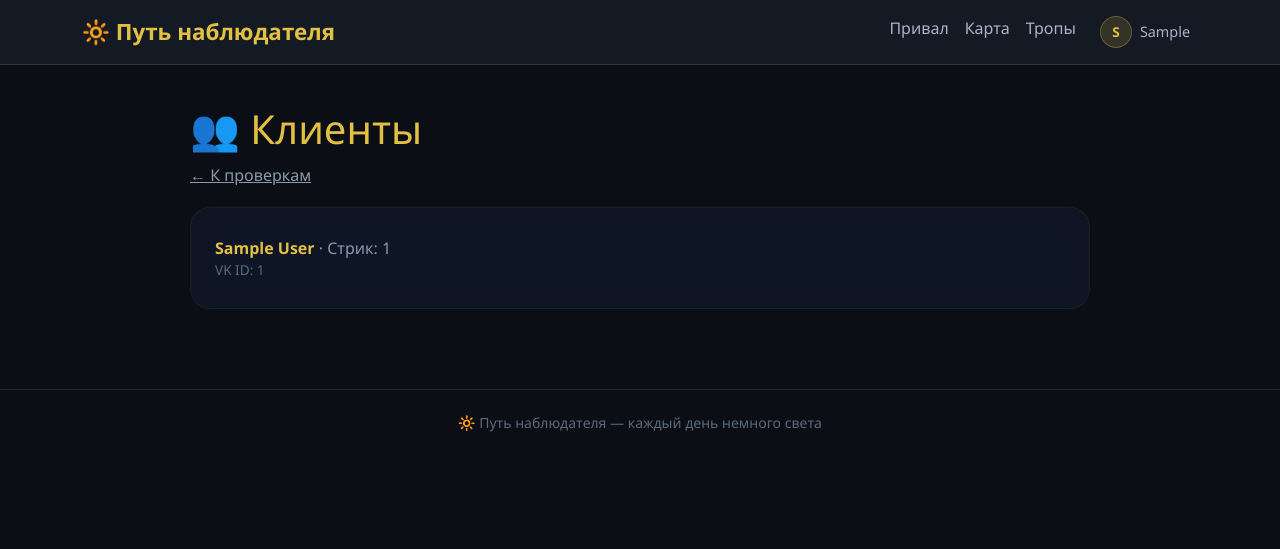
After one commit to Aaantooon/Observatory, a Django app: page /crm/clients/ in a window 1280 px wide. The commit adds this page. Shown: the top 549 px of the page. Run offline with Django 5.2, Linux system fonts and the light colour scheme; a user stored in the database is signed in; tables that the repository leaves empty hold one stand-in row (values such as "Sample post").

Commit message:
feat: add client list and detail pages to CRM

```diff
--- a/crm/urls.py
+++ b/crm/urls.py
@@ -2,6 +2,6 @@ from django.urls import path
 from . import views
 
 urlpatterns = [
-    path('', views.review_list, name='crm_review_list'),
-    path('review/<int:review_id>/', views.review_detail, name='crm_review_detail'),
+    path('clients/', views.client_list, name='crm_client_list'),
+    path('clients/<int:user_id>/', views.client_detail, name='crm_client_detail'),
 ]
--- a/crm/views.py
+++ b/crm/views.py
@@ -2,6 +2,25 @@ from django.shortcuts import render, redirect, get_object_or_404
 from django.contrib.admin.views.decorators import staff_member_required
 from django.utils import timezone
 from bot_api.models import Review
+from bot_api.models import User, Result, Review
+
+
+@staff_member_required
+def client_list(request):
+    clients = User.objects.all().order_by('-registered_at')
+    return render(request, 'crm/client_list.html', {'clients': clients})
+
+
+@staff_member_required
+def client_detail(request, user_id):
+    client = get_object_or_404(User, id=user_id)
+    results = Result.objects.filter(user=client).order_by('-completed_at')
+    reviews = Review.objects.filter(user=client).order_by('-created_at')
+    return render(request, 'crm/client_detail.html', {
+        'client': client,
+        'results': results,
+        'reviews': reviews,
+    })
 
 
 @staff_member_required
--- /dev/null
+++ b/templates/crm/client_list.html
@@ -0,0 +1,21 @@
+{% extends 'base.html' %}
+{% block title %}CRM — Клиенты{% endblock %}
+{% block content %}
+<div style="max-width: 900px; margin: 0 auto;">
+    <h1 style="color: #e2c044; font-weight: 300;">👥 Клиенты</h1>
+    <div style="margin: 10px 0 20px;">
+        <a href="{% url 'crm_review_list' %}" style="color: #8a9aaa;">← К проверкам</a>
+    </div>
+    <div style="display: flex; flex-direction: column; gap: 12px;">
+    {% for c in clients %}
+        <a href="{% url 'crm_client_detail' c.id %}" style="text-decoration: none;">
+            <div class="card-glass">
+                <strong style="color: #e2c044;">{{ c.first_name }} {{ c.last_name }}</strong>
+                <span style="color: #8a9aaa;"> · Стрик: {{ c.streak }}</span>
+                <div style="color: #5a6a7e; font-size: 0.85rem;">VK ID: {{ c.vk_id }}</div>
+            </div>
+        </a>
+    {% endfor %}
+    </div>
+</div>
+{% endblock %}
--- a/templates/crm/review_list.html
+++ b/templates/crm/review_list.html
@@ -3,6 +3,9 @@
 {% block content %}
 <div style="max-width: 900px; margin: 0 auto;">
     <h1 style="color: #e2c044; font-weight: 300;">📋 Проверки упражнений</h1>
+    <div style="margin: 10px 0 20px;">
+        <a href="{% url 'crm_client_list' %}" style="color: #8a9aaa;">👥 Все клиенты →</a>
+    </div>
     {% if reviews %}
         <div style="display: flex; flex-direction: column; gap: 12px; margin-top: 20px;">
         {% for r in reviews %}
```
Also changed, not shown: templates/crm/client_detail.html (added, +39 -0 lines).
